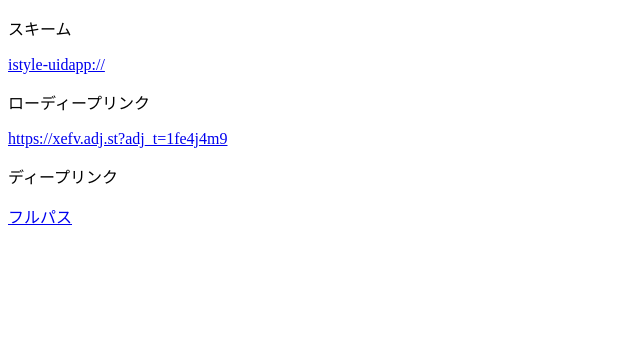
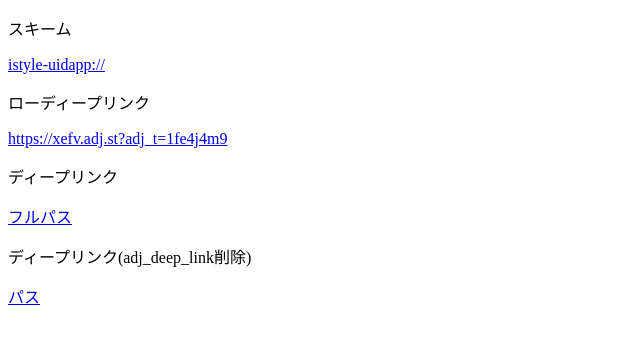
Before and after one commit to Shu-Kanno/istyle, a plain HTML site: page index.html in a window 1280 px wide. Shown: the whole page, without its empty margins (0-640 px from the left). Drawn offline with Linux system fonts and the light colour scheme.

Commit message:
Update index.html

```diff
--- a/index.html
+++ b/index.html
@@ -12,5 +12,7 @@
 	<a href="https://xefv.adj.st?adj_t=1fe4j4m9">https://xefv.adj.st?adj_t=1fe4j4m9</a>
 	<p>ディープリンク</p>
 	<a href="https://xefv.adj.st/webview?url=https://atcosme-map.com/tokyo/top?lang=ja&adj_t=1fe4j4m9&adj_deep_link=istyle-uidapp%3A%2F%2Fwebview%2Fhttps%3A%2F%2Fatcosme-map.com%2Ftokyo%2Ftop%3Flang%3Dja">フルパス</a>
+	<p>ディープリンク(adj_deep_link削除)</p>
+	<a href="https://xefv.adj.st/webview?url=https://atcosme-map.com/tokyo/top?lang=ja&adj_t=1fe4j4m9">パス</a>
 </body>
 </html>
```
